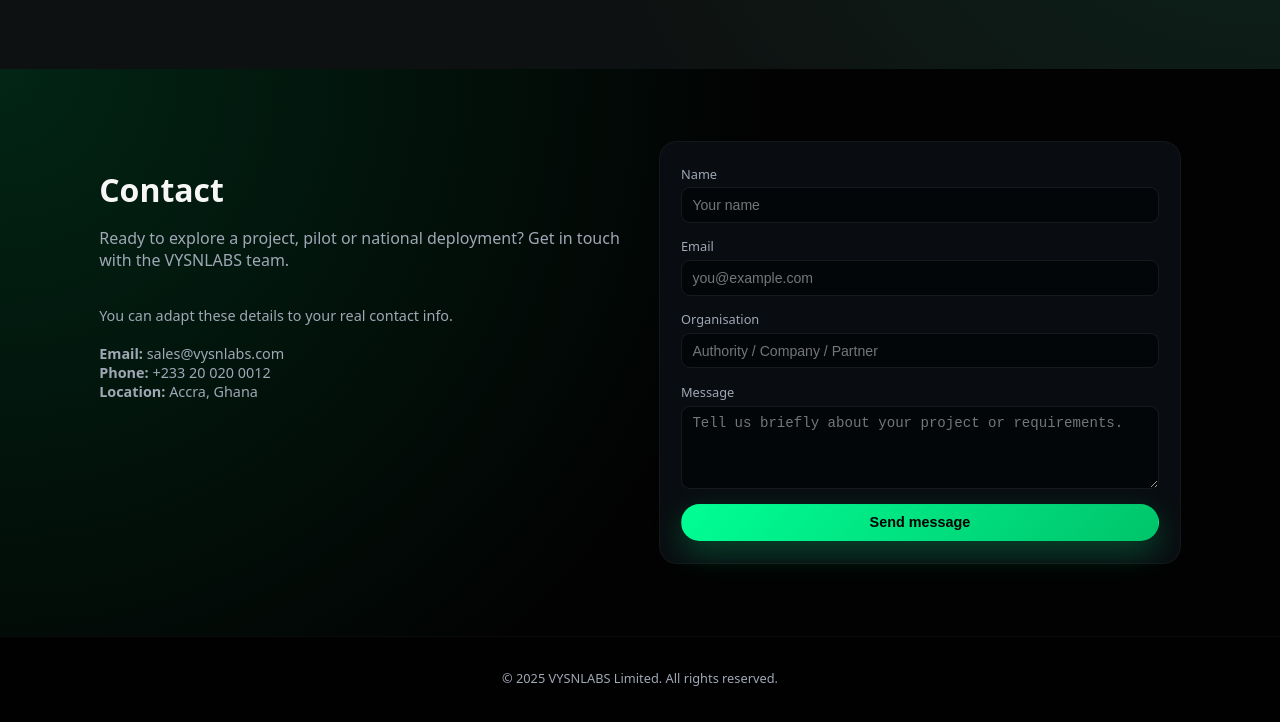
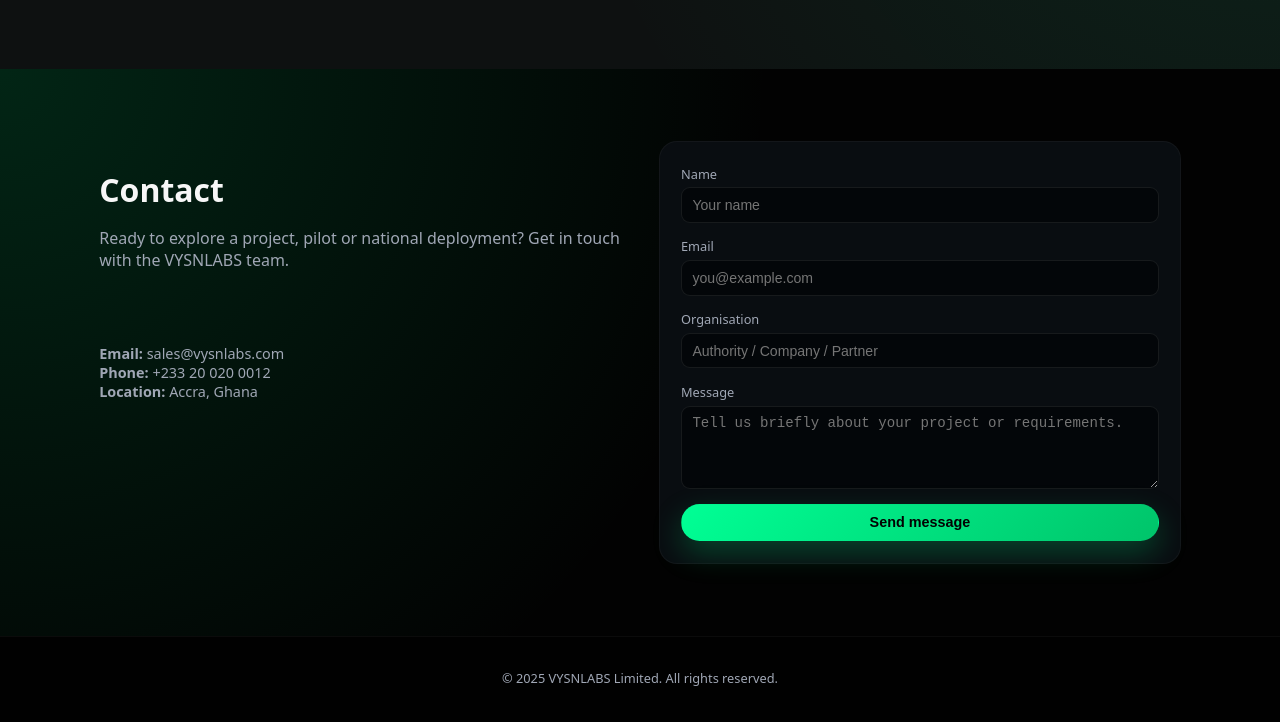
Before and after one commit to stevemankwah/VYSNLANBS, a plain HTML site: page vysnlabs_full_site/index.html in a window 1280 px wide. Shown: the part 2330-3052 px from the top of the page. Drawn offline with Linux system fonts and the light colour scheme.

Commit message:
Update contact details section in index.html
Removed placeholder text for contact information.

```diff
--- a/vysnlabs_full_site/index.html
+++ b/vysnlabs_full_site/index.html
@@ -232,7 +232,6 @@
               touch with the VYSNLABS team.
             </p>
             <p class="contact-details">
-              You can adapt these details to your real contact info.
               <br /><br />
               <strong>Email:</strong> sales@vysnlabs.com<br />
               <strong>Phone:</strong> +233 20 020 0012<br />
```
